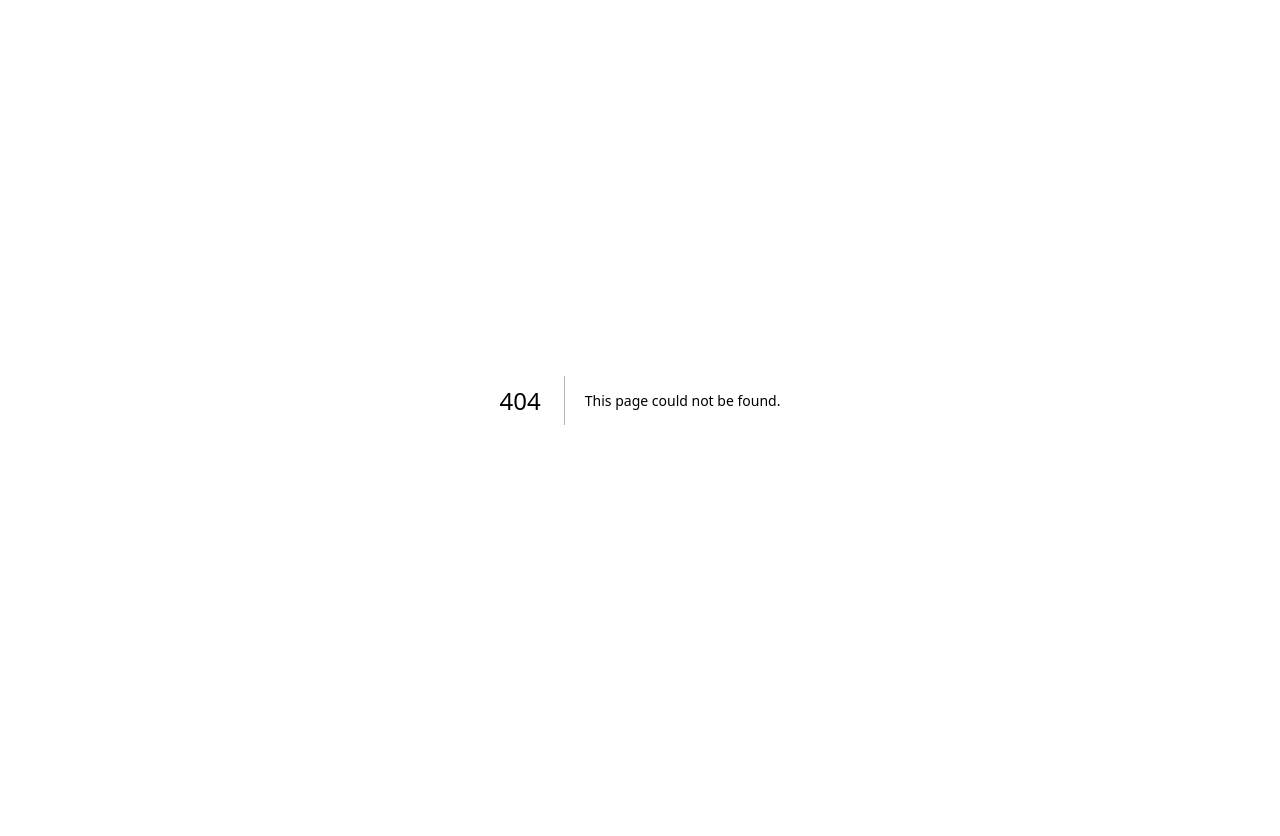
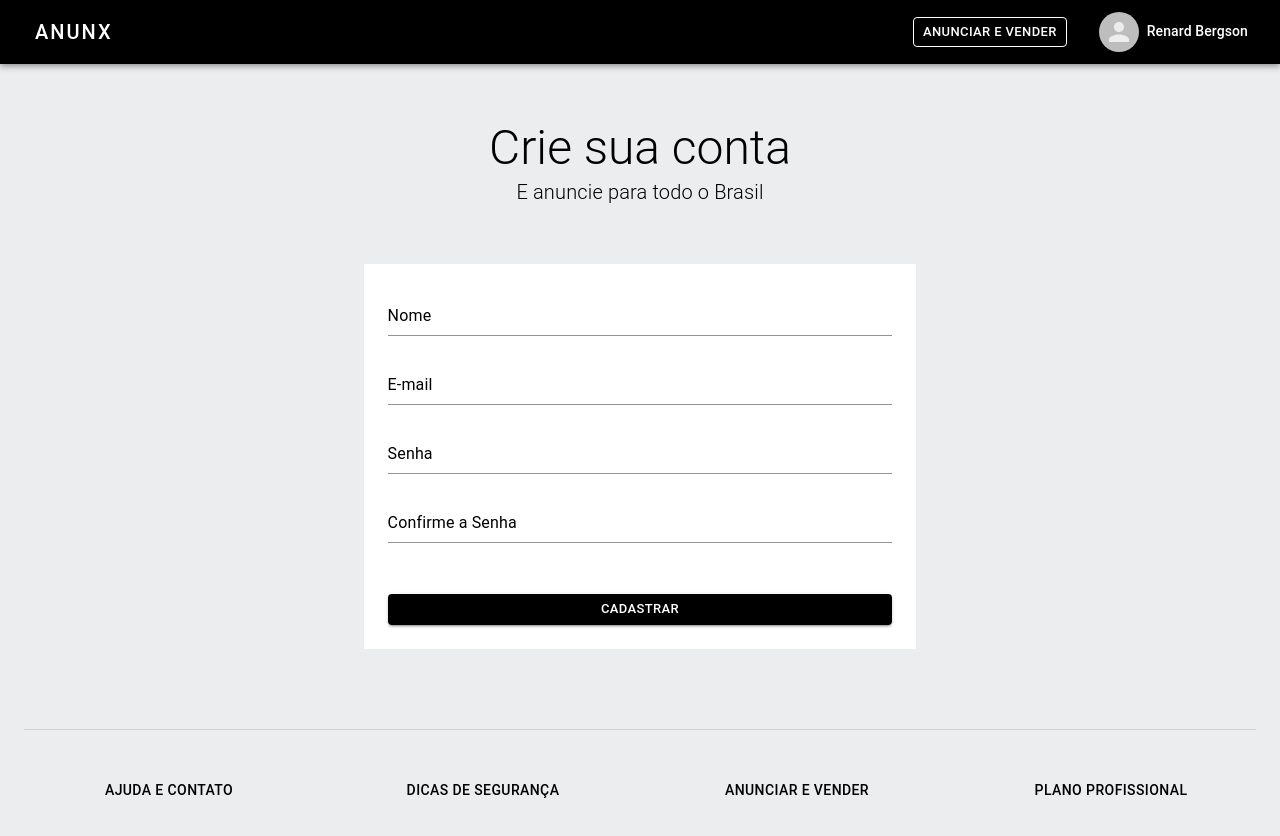
Before and after one commit to renardbergson/anunx, a Next.js app: page /pages/auth/signUp in a window 1280 px wide. Before the commit this address had no page. Shown: the top 836 px of the page. Before the commit the page ends 800 px from the top, so only its background shows below. Built offline with nearby package versions, Linux system fonts and the light colour scheme.

Commit message:
inserting signUp page

```diff
--- a/src/app/page.js
+++ b/src/app/page.js
@@ -11,7 +11,7 @@ import AutoAwesomeIcon from '@mui/icons-material/AutoAwesome';
 import TemplateDefault from './templates/Default'
 import PageTitle from './components/PageTitle'
 import SearchBar from './components/SearchBar'
-import InternalContainer from './components/InternalContainer'
+import InternalContainer from './partials/InternalContainer'
 import ProductCard from './components/ProductCard'
 
 const Home = () => {
--- /dev/null
+++ b/src/app/pages/auth/signUp/page.jsx
@@ -0,0 +1,119 @@
+'use client'
+
+import { useFormik } from 'formik'
+import formikConfigs from './validation'
+
+import theme from '@/app/theme'
+import {
+  Box,
+  FormControl,
+  FormHelperText,
+  Input,
+  InputLabel,
+  Button
+} from '@mui/material'
+
+import TemplateDefault from '../../../templates/Default'
+import InternalContainer from '@/app/partials/InternalContainer'
+import PageTitle from '@/app/components/PageTitle'
+import styles from './styles'
+
+const SignUp = () => {
+  const formik = useFormik(formikConfigs)
+
+  return (
+    <TemplateDefault>
+      <PageTitle title={'Crie sua conta'} subtitle={'E anuncie para todo o Brasil'} />
+
+      <form onSubmit={formik.handleSubmit}>
+        <InternalContainer maxWidth={'sm'}>
+          <Box sx={{background: theme.palette.secondary.main, padding: theme.spacing(3), marginBottom: theme.spacing(3)}}>
+            <FormControl error={Boolean(formik.touched.name && formik.errors.name)} fullWidth>
+              <InputLabel sx={styles.inputLabel}>
+                Nome
+              </InputLabel>
+              <Input
+                name="name"
+                value={formik.values.name}
+                onChange={formik.handleChange}
+                onBlur={formik.handleBlur}
+              />
+              <FormHelperText sx={styles.inputHelperText}>
+                {formik.touched.name && formik.errors.name ? formik.errors.name : null}
+              </FormHelperText>
+            </FormControl>
+
+            <br /> <br />
+
+            <FormControl error={Boolean(formik.touched.email && formik.errors.email)} fullWidth>
+              <InputLabel sx={styles.inputLabel}>
+                E-mail
+              </InputLabel>
+              <Input
+                name="email"
+                type="email"
+                value={formik.values.email}
+                onChange={formik.handleChange}
+                onBlur={formik.handleBlur}
+              />
+              <FormHelperText sx={styles.inputHelperText}>
+                {formik.touched.email && formik.errors.email ? formik.errors.email : null}
+              </FormHelperText>
+            </FormControl>
+
+            <br /> <br />
+
+            <FormControl error={Boolean(formik.touched.password && formik.errors.password)} fullWidth>
+              <InputLabel sx={styles.inputLabel}>
+                Senha
+              </InputLabel>
+              <Input
+                name="password"
+                type="password"
+                value={formik.values.password}
+                onChange={formik.handleChange}
+                onBlur={formik.handleBlur}
+              />
+              <FormHelperText sx={styles.inputHelperText}>
+                {formik.touched.password && formik.errors.password ? formik.errors.password : null}
+              </FormHelperText>
+            </FormControl>
+
+            <br /> <br />
+
+            <FormControl error={Boolean(formik.touched.passwordConf && formik.errors.passwordConf)} fullWidth>
+              <InputLabel sx={styles.inputLabel}>
+                Confirme a Senha
+              </InputLabel>
+              <Input
+                name="passwordConf"
+                type="password"
+                value={formik.values.passwordConf}
+                onChange={formik.handleChange}
+                onBlur={formik.handleBlur}
+              />
+              <FormHelperText sx={styles.inputHelperText}>
+                {formik.touched.passwordConf && formik.errors.passwordConf ? formik.errors.passwordConf : null}
+              </FormHelperText>
+            </FormControl>
+
+            <Box>
+              <Button
+                type="submit"
+                variant='contained'
+                color='primary'
+                size="small"
+                sx={styles.submitButton}
+                fullWidth
+              >
+                Cadastrar
+              </Button>
+            </Box>
+          </Box>
+        </InternalContainer>
+      </form>
+    </TemplateDefault>
+  )
+}
+
+export default SignUp
--- /dev/null
+++ b/src/app/pages/auth/signUp/styles.jsx
@@ -0,0 +1,20 @@
+import theme from '@/app/theme'
+
+const styles = {
+  inputLabel: {
+    marginLeft: -1.8,
+    color: theme.palette.primary.main,
+  },
+  inputHelperText: {
+    marginLeft: 0
+  },
+  inputTypeNumber: {
+    "& input::-webkit-outer-spin-button, & input::-webkit-inner-spin-button":
+    {display: "none"}, "& input[type=number]": {MozAppearance: "textfield"}
+  },
+  submitButton: {
+    marginTop: theme.spacing(6)
+  }
+}
+
+export default styles
--- /dev/null
+++ b/src/app/pages/auth/signUp/validation.jsx
@@ -0,0 +1,35 @@
+import * as Yup from 'yup'
+
+const yupValidation = Yup.object().shape({
+  name: Yup
+    .string()
+    .required('campo obrigatório!'),
+  email: Yup
+    .string()
+    .email('insira um e-mail válido!')
+    .required('campo obrigatório!'),
+  password: Yup
+    .string()
+    .min(8, 'insira pelo menos 8 caracteres')
+    .required('campo obrigatório!'),
+  passwordConf: Yup
+    .string()
+    .min(8, 'insira pelo menos 8 caracteres')
+    .required('campo obrigatório!')
+    .oneOf([Yup.ref('password'), null], 'As senhas não conferem!'),
+})
+
+const formikConfigs = {
+  initialValues: {
+    name: '',
+    email: '',
+    password: '',
+    passwordConf: '',
+  },
+  validationSchema: yupValidation,
+  onSubmit: values => {
+    console.log(values)
+  },
+}
+
+export default formikConfigs
--- a/src/app/pages/product/page.jsx
+++ b/src/app/pages/product/page.jsx
@@ -16,7 +16,7 @@ import {
 } from "@mui/material"
 
 import TemplateDefault from "@/app/templates/Default"
-import InternalContainer from "@/app/components/InternalContainer"
+import InternalContainer from "@/app/partials/InternalContainer"
 import styles from './styles'
 
 const ProductPage = () => {
--- a/src/app/pages/product/publish/page.jsx
+++ b/src/app/pages/product/publish/page.jsx
@@ -15,9 +15,9 @@ import {
 } from '@mui/material'
 
 import { useFormik } from 'formik'
+import formikConfigs from '@/app/pages/product/publish/validation'
 
-import InternalContainer from '@/app/components/InternalContainer'
-import formikConfigs from '@/app/pages/product/publish/validation'
+import InternalContainer from '@/app/partials/InternalContainer'
 import TemplateDefault from '../../../templates/Default'
 import PageTitle from '@/app/components/PageTitle'
 import FileUpload from '@/app/components/FileUpload'
--- a/src/app/pages/product/search/page.jsx
+++ b/src/app/pages/product/search/page.jsx
@@ -3,7 +3,7 @@
 import { useTheme, Container, Typography, Grid } from "@mui/material"
 import TemplateDefault from "@/app/templates/Default"
 import SearchBar from "@/app/components/SearchBar"
-import InternalContainer from "@/app/components/InternalContainer"
+import InternalContainer from "@/app/partials/InternalContainer"
 import ProductCard from "@/app/components/ProductCard"
 
 const ProductSearch = () => {
--- a/src/app/pages/user/dashboard/page.jsx
+++ b/src/app/pages/user/dashboard/page.jsx
@@ -12,7 +12,7 @@ import DeleteForeverIcon from '@mui/icons-material/DeleteForever'
 
 import TemplateDefault from '../../../templates/Default'
 import PageTitle from '@/app/components/PageTitle'
-import InternalContainer from '@/app/components/InternalContainer'
+import InternalContainer from '@/app/partials/InternalContainer'
 import ProductCard from '@/app/components/ProductCard'
 
 const Dashboard = () => {
--- a/src/app/templates/Default.jsx
+++ b/src/app/templates/Default.jsx
@@ -11,7 +11,7 @@ const Default = ({ children }) => {
     <div style={{backgroundColor: theme.palette.background.default}}>
       <Header />
 
-      <Box sx={{padding: `${theme.spacing(7)} 0 ${theme.spacing(10)} 0`}}>
+      <Box sx={{padding: `${theme.spacing(7)} 0`}}>
         {children}
       </Box>
 
```
Also changed, not shown: src/app/partials/InternalContainer.jsx (renamed from src/app/components/InternalContainer.jsx).
